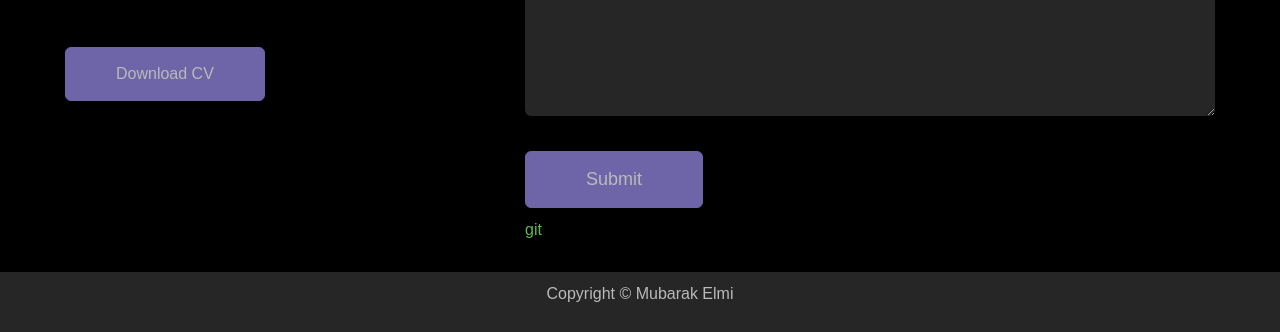
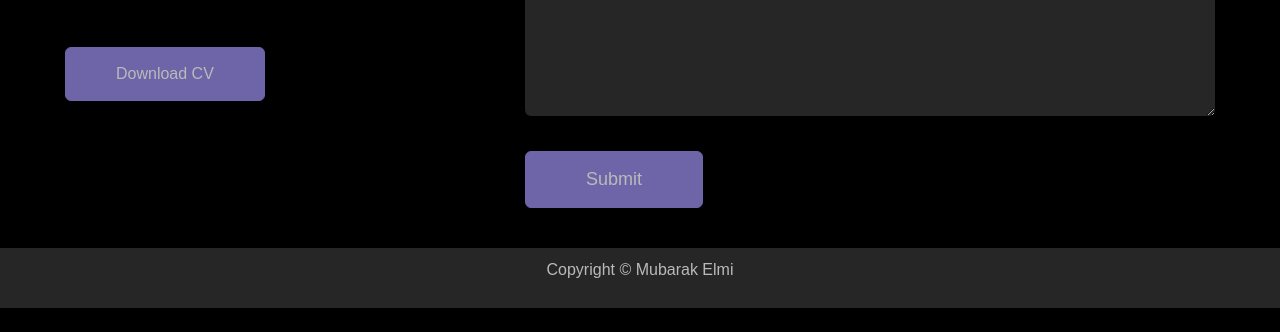
Before and after one commit to MubarakElmi/Portfolio-Website-, a plain HTML site: page index.html in a window 1280 px wide. Shown: the part 3632-3964 px from the top of the page. After the commit the page ends 3940 px from the top, so only its background shows below. Drawn offline with nearby package versions, Linux system fonts and the light colour scheme.

Commit message:
index.html

```diff
--- a/index.html
+++ b/index.html
@@ -261,7 +261,7 @@
                         <textarea name="Message" rows="6" placeholder="Your Message"></textarea>
                         <button type="submit" class="btn btn2">Submit</button>
                     </form>
-                    <span id="msg">git</span>
+                    <span id="msg"></span>
                 </div>
             </div>
         </div>
```
